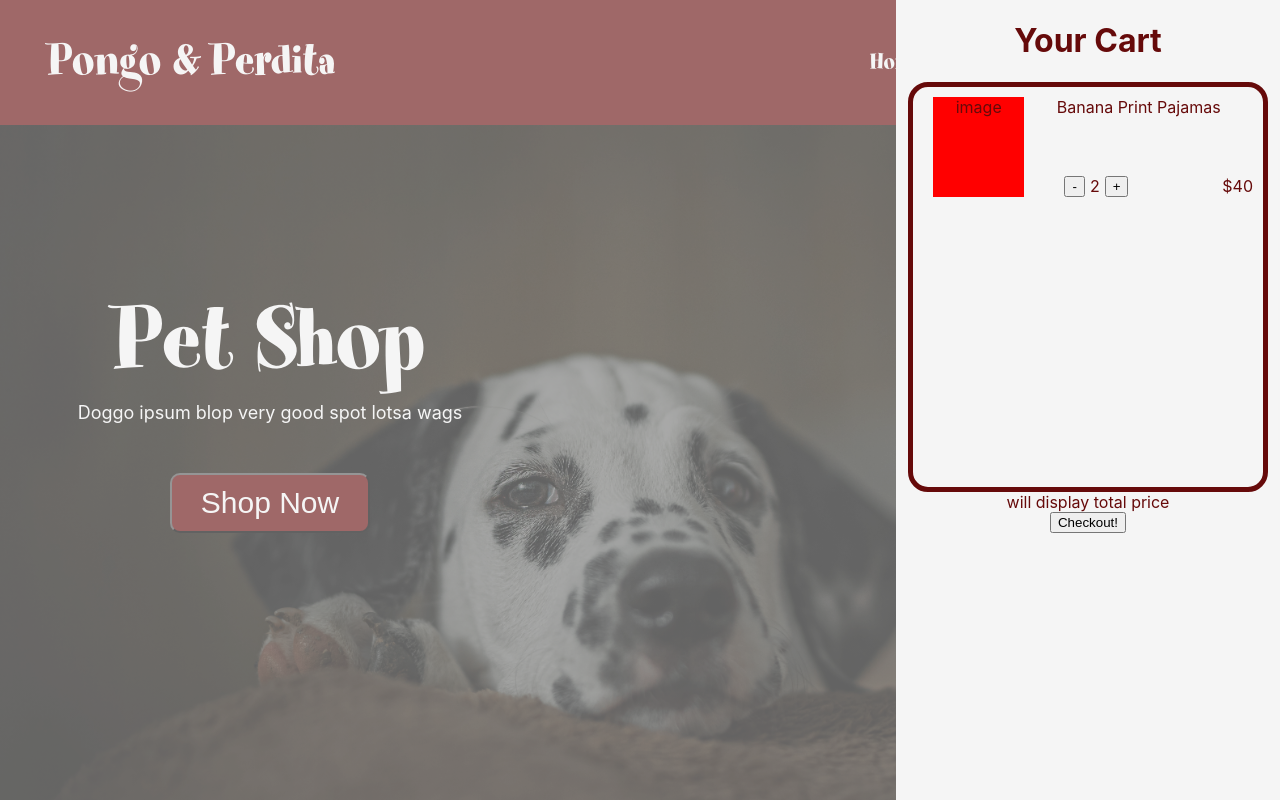
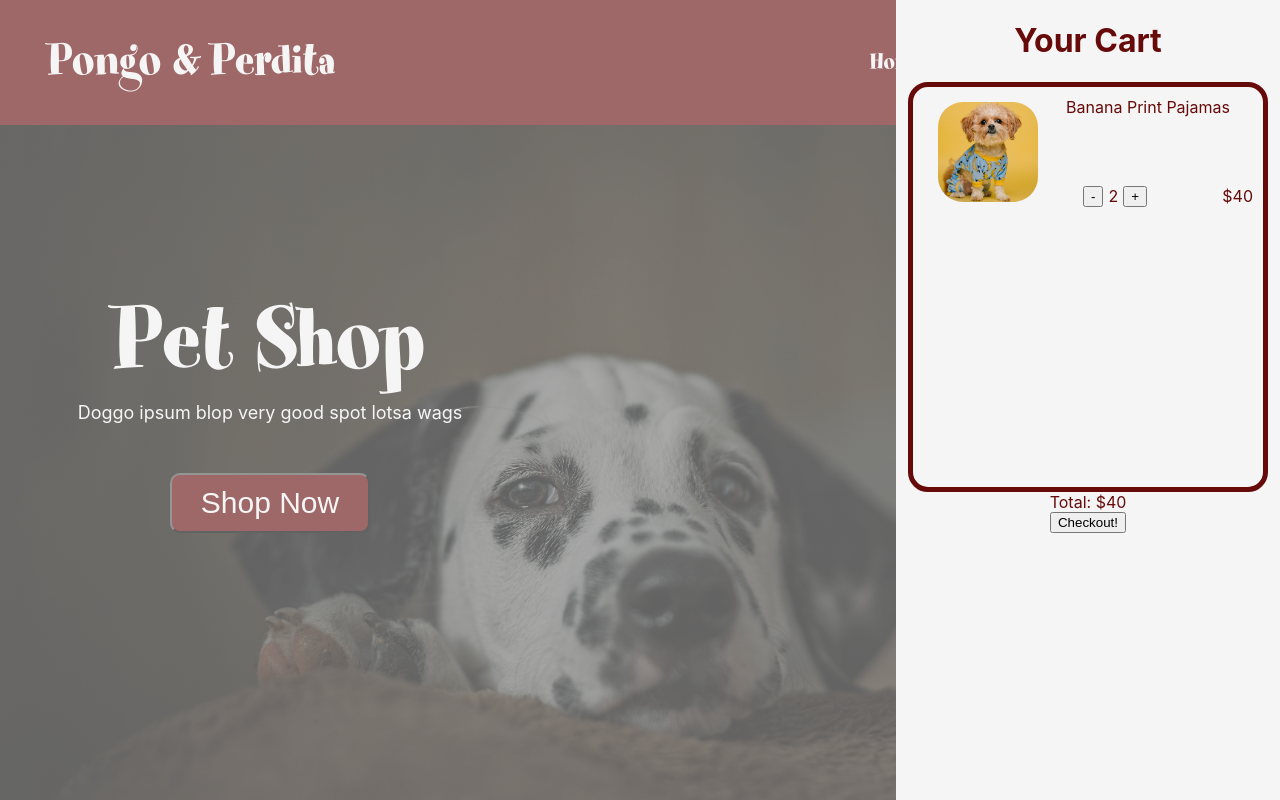
Before and after one commit to olvbrntly/shopping-cart, a React (Create React App) app: page / in a window 1280 px wide. Both pictures are taken after a click on the item "Cart". Shown: the top 800 px of the page. Built offline with nearby package versions, Linux system fonts and the light colour scheme.

Commit message:
added total price

```diff
--- a/src/components/Cart.js
+++ b/src/components/Cart.js
@@ -2,7 +2,7 @@ import React from "react";
 import './Cart.css'
 
 
-function Cart({clickOutsideOfCart, cartItems, remove, add}){
+function Cart({clickOutsideOfCart, cartItems, remove, add, price}){
 
     return(
     <div className="cart">
@@ -13,9 +13,9 @@ function Cart({clickOutsideOfCart, cartItems, remove, add}){
             <div className="cart-items-div">
                 {cartItems.map(c =>(
                   <div className="cart-item" key={c.id}>
-                    <div className="cart-item-img">image</div>
+                    {/* <div className="cart-item-img">image</div>   */}
 
-                    {/* <img className="cart-item-img" src={require(`./shop_components/products_images/${c.name}.jpg`)} alt={c.name}/> */}
+                    <img className="cart-item-img" src={require(`./shop_components/products_images/${c.name}.jpg`)} alt={c.name}/>
 
                     <div className="cart-item-info">
                         <div>{c.description}</div>
@@ -32,8 +32,8 @@ function Cart({clickOutsideOfCart, cartItems, remove, add}){
                     </div>
                 ))}
             </div>
-            <div>will display total price</div>
-            <button>Checkout!</button>
+            <div className="cart-total"> Total: ${cartItems.reduce((total, item)=> total + (item.quantity * item.price),0)}</div>
+            <button className="check-out-btn">Checkout!</button>
         </div>
     </div>
 
```
